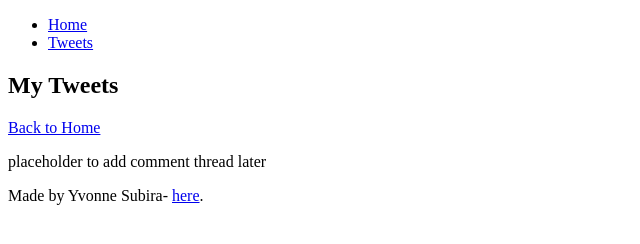
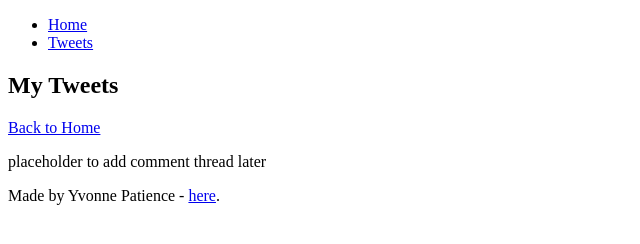
Before and after one commit to Subi65-cloud/My_First_Portfolio, a plain HTML site: page html_basic/tweets.html in a window 1280 px wide. Shown: the full height of the page, 0-640 px from the left. Drawn offline with Linux system fonts and the light colour scheme.

Commit message:
Fix LinkedIn URL in footer of tweets.html and update page structure

```diff
--- a/html_basic/tweets.html
+++ b/html_basic/tweets.html
@@ -14,26 +14,27 @@
       <li><a href="tweets.html">Tweets</a></li>
     </ul>
   </header>
+
   <main>
     <article>
       <h1>My Tweets</h1>
 
-    <!-- Embedded Tweet -->
       <blockquote class="twitter-tweet">
           <a href="https://twitter.com/TwitterDev/status/1658700172126411776"></a>
       </blockquote>
 
       <script async src="https://platform.twitter.com/widgets.js" charset="utf-8"></script>
 
-    <!-- Link back to homepage -->
       <p><a href="index.html">Back to Home</a></p>
     </article>
+
     <aside>
       <p>placeholder to add comment thread later</p>
     </aside>
   </main>
+
   <footer>
-        <p>Made by Yvonne Subira- <a href="https://https://www.linkedin.com/in/yvonne-patience-b51b972b7" target="_blank">here</a>.</p>
+    <p>Made by Yvonne Patience - <a href="https://www.linkedin.com/in/yvonne-patience-b51b972b7" target="_blank">here</a>.</p>
   </footer>
 </body>
 </html>
```
Lines whose indentation alone changed are shown as unchanged.
